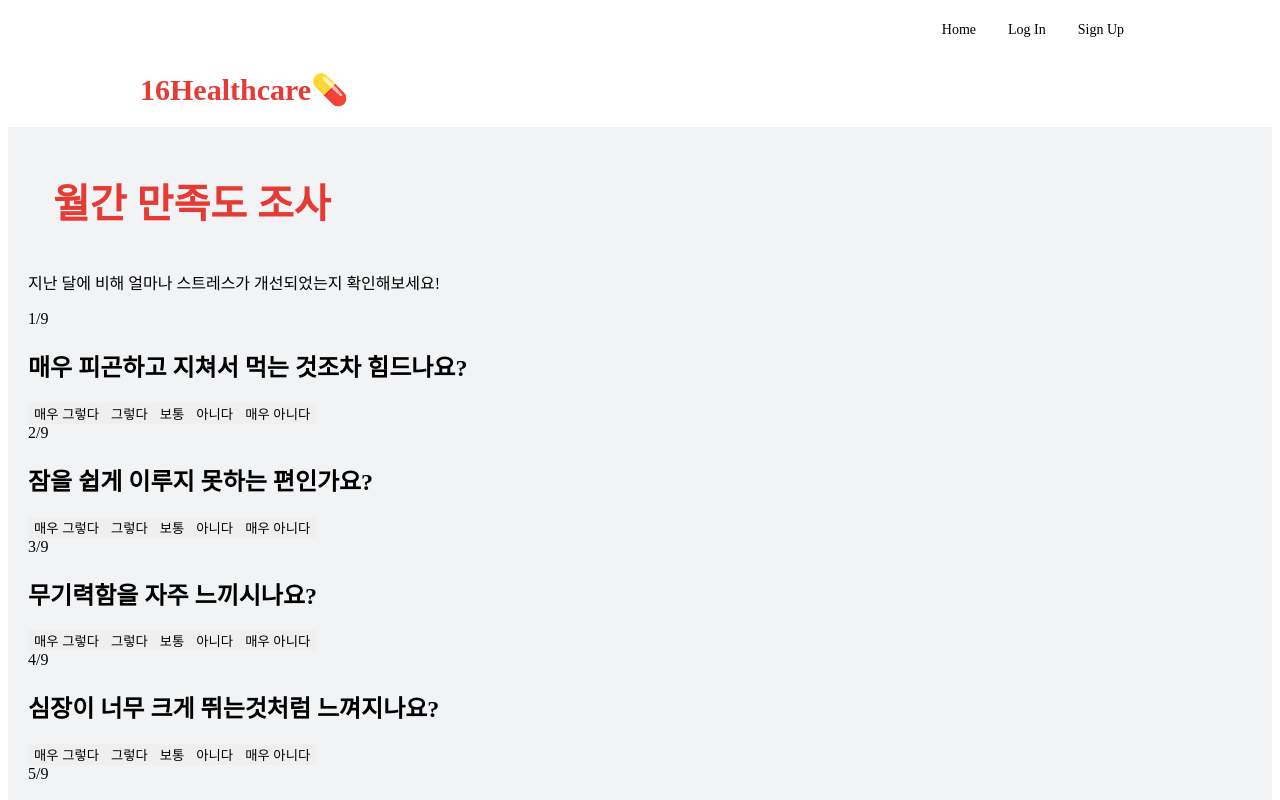
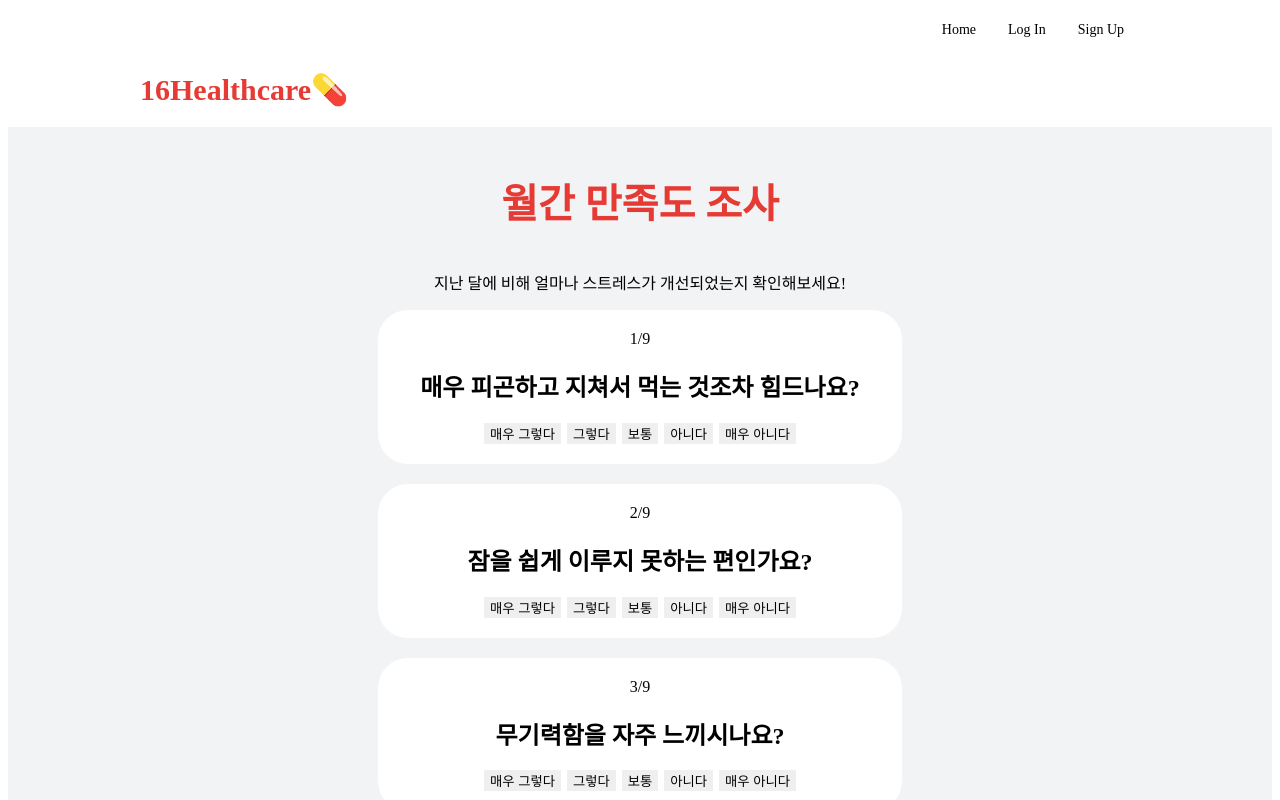
Before and after one commit to Kyonggi-Pharmaceutical/kp-front, a React (Create React App) app: page /satisfactionSurvey in a window 1280 px wide. Shown: the top 800 px of the page. Built offline with nearby package versions, Linux system fonts and the light colour scheme; no server answers.

Commit message:
chore : 월간만족도조사, 결과 디자인 추가

```diff
--- a/src/App.css
+++ b/src/App.css
@@ -93,6 +93,12 @@
     height: 650px;  /*수정 예정*/
 }
 
+.month-main-bg{
+    background-color: #F2F3F5;
+    padding: 20px;
+    height: 100vh;
+}
+
 .main{
     background-color: white;
     margin: 0 auto;
@@ -139,6 +145,37 @@ input:focus {
     margin: 0 auto;
 }
 
+.month-submit-button{
+    text-align: center;
+    font-weight: bold;
+    font-size: 35px;
+    background-color: #E63A35;
+    border-radius: 50px;
+    color : white;
+    width: 150px;
+    height: 50px;
+    border: none;
+    padding : 5px 0;
+    margin-top: 10px;
+    margin-inline: auto;
+}
+
+.new-submit-button{
+    text-align: center;
+    font-weight: bold;
+    font-size: 25px;
+    background-color: #E63A35;
+    border-radius: 50px;
+    color : white;
+    width: 580px;
+    height: 40px;
+    border: none;
+    padding : 5px 0;
+    margin-top: 30px;
+    margin-inline: auto;
+}
+
+
 .sign-page{
     background-color: white;
     margin: 0 auto;
@@ -152,3 +189,24 @@ input:focus {
     display: block;
     font-size: 20px;
 }
+
+.month-result-page{
+    text-align: center;
+}
+
+.new-solution{
+    margin-top:20px;
+    background-color: white;
+    padding-top:30px;
+    padding-bottom:30px;
+    margin-inline: 350px;
+    padding-inline: 10px;
+    border-radius: 30px;
+}
+
+.new-solution-text{
+    font-size: 30px;
+    color: #E63A35;
+    font-weight: bolder;
+
+}
--- a/src/pages/SatisfactionResult.jsx
+++ b/src/pages/SatisfactionResult.jsx
@@ -29,8 +29,8 @@ export default function SatisfactionResult({info, setUserInfo, healthGoal, setHe
 
     function NO(){
         return(
-            <div>
-                <p>NO</p>
+            <div className='new-solution'>
+                <div className='new-solution-text'>NEW SOLUTION</div>
                 {MBTI.map((item) => {
                     return (
                         <div
@@ -40,11 +40,12 @@ export default function SatisfactionResult({info, setUserInfo, healthGoal, setHe
                         </div>
                     )
                 })}
+
                 <p>{value}점의 스트레스는 현상유지가 필요합니다.</p>
                 <p>ENFP유형은 사회적지지 추구, 정서적 대처, 소망적 사고에 해당하는 스트레스 대처방식을 자주 효과적으로 사용합니다.</p>
                 {Activity.map((item) => { return (<p>{`${info.lastName} ${info.firstName}`}님이 무기력할 때, 적절한 스트레스 관리방식은 {item.type}입니다.(증상별 2~3개 출력예정)</p>)
                 })}
-                <div className="submit-button" onClick={DailyGoal}>새 솔루션으로 일일 목표 관리하기</div>
+                <div className="new-submit-button" onClick={DailyGoal}>새 솔루션으로 일일 목표 관리하기</div>
             </div>
         )
     }
@@ -52,17 +53,17 @@ export default function SatisfactionResult({info, setUserInfo, healthGoal, setHe
 
     return (
 
-        <div className="main-bg">
-            <div className="result-page">
+        <div className="month-main-bg">
+            <div className="month-result-page">
                 <h3 style={{margin: "25px", color: "#E63A35", fontWeight: "bolder", fontSize: "40px", marginBottom: "40px"}}>설문 결과</h3>
                 <p>ENFP {`${info.lastName} ${info.firstName}`}님의 스트레스 지수는 {comparedStressPoint}점 변화했습니다.</p>
                 <p>해당 건강솔루션이 도움이 되었나요? </p>
-                <div className="submit-button" onClick={DailyGoal}>YES</div>
-                <div className="submit-button" onClick={()=>{
+                <div className="month-submit-button" onClick={DailyGoal}>YES</div>
+                <div className="month-submit-button" onClick={()=>{
                     setVisible(!visible);
                  }}
                 >
-                    {visible ? "NO" : "NO"}
+                    {visible ? "HOLD" : "NO"}
                 </div>
                 {visible && <NO />}
 
--- a/src/pages/SatisfactionSurvey.jsx
+++ b/src/pages/SatisfactionSurvey.jsx
@@ -7,17 +7,14 @@ import StressSurvey from "../pages/StressSurvey";
 
 export default function SatisfactionSurvey(info, healthGoal) {
     const month = 1;
-    // const username = info.lastName + info.firstName;
-    // const location = useLocation();
-    // const [complete, setComplete] = useState(false);
 
     useEffect( ()=>{
     }, [info]);
 
     return (
 
-        <div className="main-bg">
-            <div className="result-page">
+        <div className="month-main-bg">
+            <div className="month-result-page">
                 <h3 style={{margin: "25px", color: "#E63A35", fontWeight: "bolder", fontSize: "40px", marginBottom: "40px"}}>월간 만족도 조사</h3>
                 <p>지난 달에 비해 얼마나 스트레스가 개선되었는지 확인해보세요!</p>
                 <StressSurvey month={1}></StressSurvey>
--- a/src/pages/StressResult.jsx
+++ b/src/pages/StressResult.jsx
@@ -42,7 +42,7 @@ export default function StressResult({info, setUserInfo, healthGoal, setHealthGo
                         <div
                             key={item.id}
                         >
-                       <p>{item.description}</p>
+                            <p>{item.description}</p>
                         </div>
                     )
                 })}
--- a/src/pages/StressSurvey.css
+++ b/src/pages/StressSurvey.css
@@ -4,6 +4,17 @@ body {
     overflow-y: auto;
 }
 
+#question{
+    background: white;
+    padding-top: 20px;
+    padding-bottom: 20px;
+    border-radius: 30px;
+    margin-bottom: 20px;
+    margin-inline: 350px;
+}
+#choose{
+    margin-inline:3px;
+}
 button {
     border: none;
 }
--- a/src/pages/StressSurvey.jsx
+++ b/src/pages/StressSurvey.jsx
@@ -41,10 +41,11 @@ export default function StressSurvey({month, stressResult}){
             <section className={styles.container}>
                 {!loading && (
                     <>
-                        <div className={styles.slider} ref={slideRef}>
+                        <div id className={styles.slider} ref={slideRef}>
                             {Questions.map((item) => {
                                 return (
                                     <div
+                                        id='question'
                                         className={styles.content}
                                         key={item.id}
                                     >
@@ -79,30 +80,35 @@ export default function StressSurvey({month, stressResult}){
                                             className={styles.mbti__btn__box}
                                         >
                                             <button
+                                                id='choose'
                                                 className={styles.mbti__button}
                                                 onClick={() => nextSlide(0)}
                                             >
                                                 {item.answers[0].content}
                                             </button>
                                             <button
+                                                id='choose'
                                                 className={styles.mbti__button}
                                                 onClick={() => nextSlide(1)}
                                             >
                                                 {item.answers[1].content}
                                             </button>
                                             <button
+                                                id='choose'
                                                 className={styles.mbti__button}
                                                 onClick={() => nextSlide(2)}
                                             >
                                                 {item.answers[2].content}
                                             </button>
                                             <button
+                                                id='choose'
                                                 className={styles.mbti__button}
                                                 onClick={() => nextSlide(3)}
                                             >
                                                 {item.answers[3].content}
                                             </button>
                                             <button
+                                                id='choose'
                                                 className={styles.mbti__button}
                                                 onClick={() => nextSlide(4)}
                                             >
```
